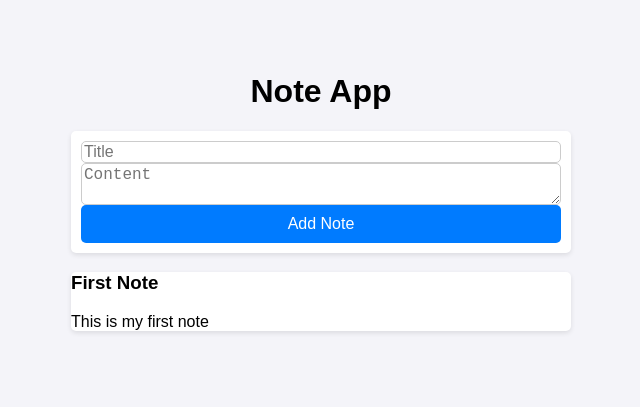
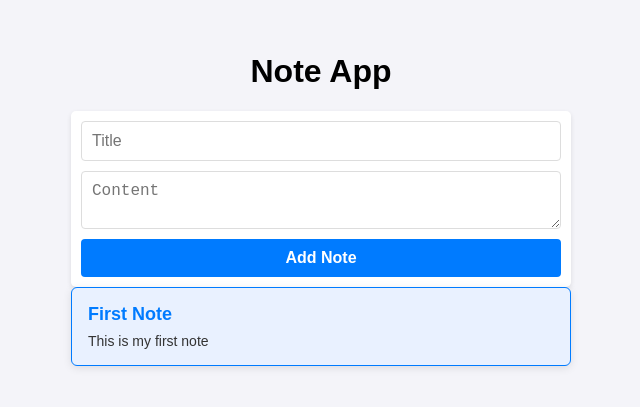
Before and after one commit to SkillBrain-com/exam-fe-30.10.24, a React (Create React App) app: page / in a window 1280 px wide. Shown: the part 201-608 px from the top of the page, without its empty margins (319-959 px from the left). Built offline with nearby package versions, Linux system fonts and the light colour scheme.

Commit message:
Finalizare implementare aplicație tip note cu grid si styling

```diff
--- a/package.json
+++ b/package.json
@@ -9,7 +9,7 @@
     "react": "^18.3.1",
     "react-dom": "^18.3.1",
     "react-router-dom": "^6.27.0",
-    "react-scripts": "5.0.1",
+    "react-scripts": "^3.0.1",
     "web-vitals": "^2.1.4"
   },
   "scripts": {
--- a/src/App.css
+++ b/src/App.css
@@ -1,3 +1,106 @@
 .App {
   text-align: center;
 }
+
+body {
+  font-family: Arial, sans-serif;
+  background-color: #f4f4f9;
+  display: flex;
+  justify-content: center;
+  align-items: center;
+  min-height: 100vh;
+  margin: 0;
+}
+
+.add-note {
+  background-color: #fff;
+  border-radius: 8px;
+  box-shadow: 0px 4px 12px rgba(0, 0, 0, 0.1);
+  padding: 20px;
+  width: 100%;
+  max-width: 400px;
+  margin-top: 20px;
+  text-align: center;
+}
+
+.add-note h1 {
+  font-size: 24px;
+  margin-bottom: 20px;
+}
+
+.add-note-form {
+  display: flex;
+  flex-direction: column;
+  gap: 10px;
+}
+
+.title-input,
+.content-input {
+  width: 100%;
+  padding: 10px;
+  border: 1px solid #ddd;
+  border-radius: 4px;
+  font-size: 16px;
+  box-sizing: border-box;
+}
+
+.title-input:focus,
+.content-input:focus {
+  border-color: #007bff;
+  outline: none;
+  box-shadow: 0px 0px 4px rgba(0, 123, 255, 0.2);
+}
+
+.submit-button {
+  width: 100%;
+  padding: 10px;
+  font-size: 16px;
+  font-weight: bold;
+  background-color: #007bff;
+  color: #fff;
+  border: none;
+  border-radius: 4px;
+  cursor: pointer;
+  transition: background-color 0.3s ease;
+}
+
+.submit-button:hover {
+  background-color: #0056b3;
+}
+
+.notes-list {
+  display: grid;
+  grid-template-columns: repeat(auto-fill, minmax(200px, 1fr));
+  gap: 16px;
+  margin-top: 20px;
+}
+
+.note {
+  background-color: #e9f1ff;
+  border: 1px solid #007bff;
+  border-radius: 6px;
+  padding: 16px;
+  box-shadow: 0px 2px 8px rgba(0, 0, 0, 0.1);
+  transition: transform 0.2s ease, box-shadow 0.2s ease;
+  width: 100%;
+  box-sizing: border-box;
+  text-align: left;
+}
+
+.note:hover {
+  transform: scale(1.02);
+  box-shadow: 0px 4px 12px rgba(0, 0, 0, 0.15);
+}
+
+.note h3 {
+  margin: 0 0 8px 0;
+  font-size: 18px;
+  font-weight: bold;
+  color: #007bff;
+}
+
+.note p {
+  margin: 0;
+  font-size: 14px;
+  color: #333;
+}
--- a/src/App.js
+++ b/src/App.js
@@ -1,5 +1,6 @@
 import React from "react";
 import MentorNotes from "./pages/mentor/AddNotes";
+import BajinaruIonSimionNotes from "./pages/bajinaru_ion_simion/AddNote";
 import { BrowserRouter as Router, Route, Routes } from "react-router-dom";
 import "./App.css";
 
@@ -10,6 +11,7 @@ function App() {
         <h1>Note App</h1>
         <Routes>
           <Route path='/' element={<MentorNotes />} />
+          <Route path='/bajinaruionsimion' element={<BajinaruIonSimionNotes />} />
           {/* Add your route here */}
         </Routes>
       </div>
--- /dev/null
+++ b/src/components/NoteList.js
@@ -0,0 +1,16 @@
+import React from "react";
+
+function NoteList({ notes }) {
+  return (
+    <div className="notes-list">
+      {notes.map((note, index) => (
+        <div key={index} className="note">
+          <h3>{note.title}</h3>
+          <p>{note.content}</p>
+        </div>
+      ))}
+    </div>
+  );
+}
+
+export default NoteList;
--- /dev/null
+++ b/src/pages/bajinaru_ion_simion/AddNote.js
@@ -0,0 +1,52 @@
+import React, { useState } from "react";
+import NoteList from "../../components/NoteList";
+
+function AddNote() {
+  const [notes, setNotes] = useState([]);
+  const [title, setTitle] = useState("");
+  const [content, setContent] = useState("");
+
+  const handleTitleChange = (e) => {
+    setTitle(e.target.value);
+  };
+
+  const handleContentChange = (e) => {
+    setContent(e.target.value);
+  };
+
+  const handleSubmit = (e) => {
+        // your code goes here
+    e.preventDefault();
+    if (title && content) {
+      setNotes([{ title, content }, ...notes]);
+      setTitle("");
+      setContent("");
+    }
+  };
+
+  return (
+    <div className="add-note">
+      <form onSubmit={handleSubmit} className="add-note-form">
+        <input
+          className="title-input"
+          type="text"
+          placeholder="Title"
+          value={title}
+          onChange={handleTitleChange}
+        />
+        <textarea
+          className="content-input"
+          placeholder="Content"
+          value={content}
+          onChange={handleContentChange}
+        />
+        <button className="submit-button" type="submit">
+          Add Note
+        </button>
+      </form>
+      <NoteList notes={notes} />
+    </div>
+  );
+}
+
+export default AddNote;
```
Also changed, not shown: 1 other file (tests, documents, lock files or other folders).
